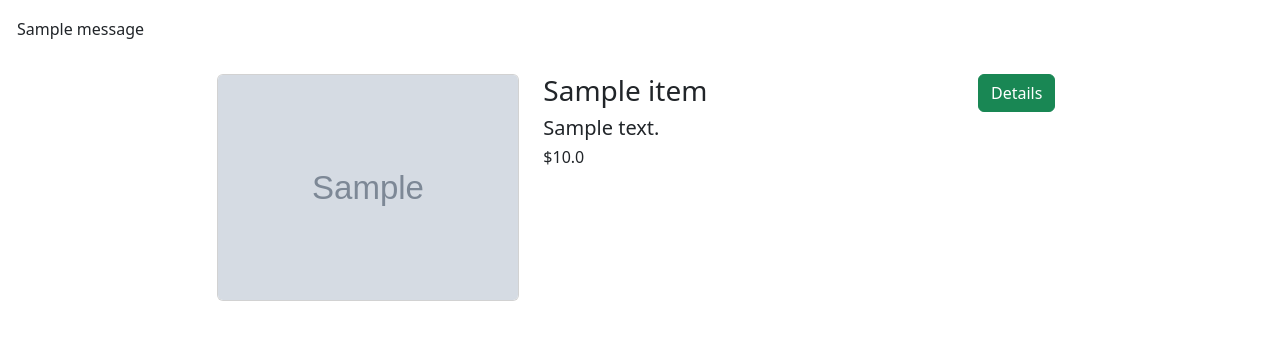
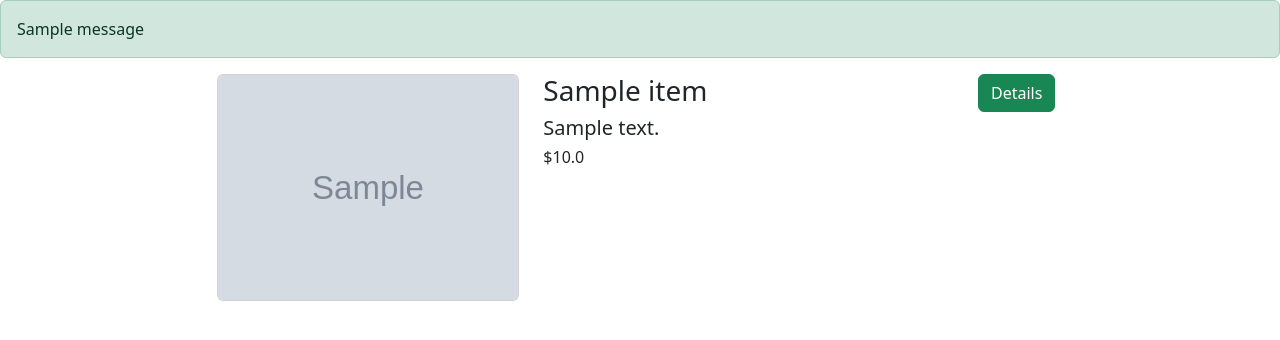
Before and after one commit to wellingtonpc/learning-django, a Django app: page /food/ in a window 1280 px wide. Shown: the part 70-410 px from the top of the page. Run offline with Django 4.2, Linux system fonts and the light colour scheme; tables that the repository leaves empty hold one stand-in row (values such as "Sample post"); grey boxes marked "Sample" are stand-in pictures; one stand-in notice (Sample message) is shown.

Commit message:
change message.tag to message.tags in base.html

```diff
--- a/apps/food/templates/food/base.html
+++ b/apps/food/templates/food/base.html
@@ -58,7 +58,7 @@
     </nav>
     {% if messages %}
         {% for message in messages %}
-            <div class="alert alert-{{ message.tag }}">{{ message }}</div>
+            <div class="alert alert-{{ message.tags }}">{{ message }}</div>
         {% endfor %}
     {% endif %}
 
```
